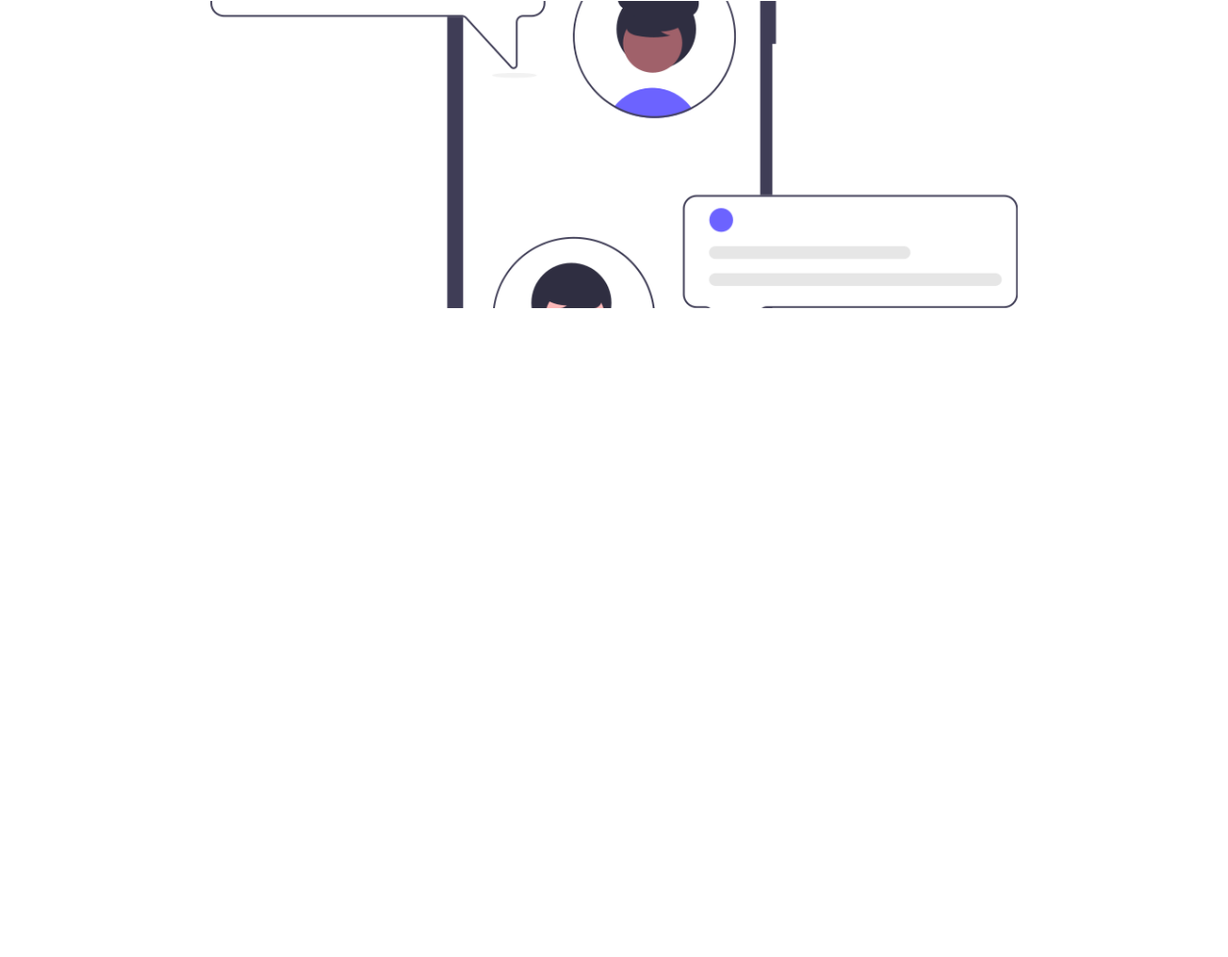
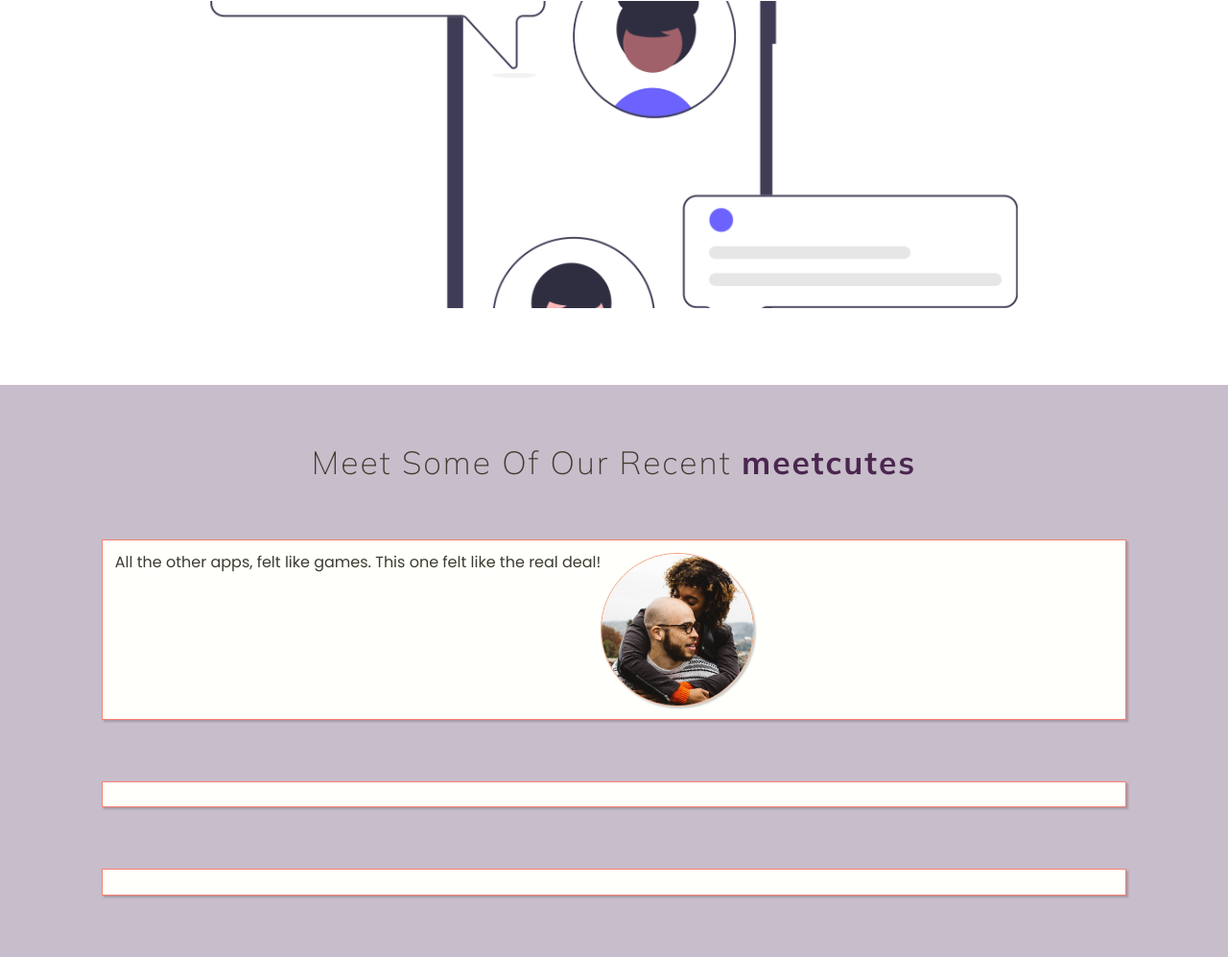
Before and after one commit to olopcodes/my-dating-app, a website: page index.html in a window 1280 px wide. Shown: the part 2527-3524 px from the top of the page at 96% size. Before the commit the page ends 2928 px from the top, so only its background shows below. Drawn offline with Linux system fonts and the light colour scheme.

Commit message:
started work on the slider section

```diff
--- a/index.html
+++ b/index.html
@@ -152,5 +152,27 @@
       <!-- container -->
     </section>
     <!-- benefits -->
+
+    <section class="slider">
+      <div class="container">
+        <h2 class="heading heading--sub">
+          meet some of our recent <span>meetcutes</span>
+        </h2>
+        <div class="slider__slide slider__slide--1">
+          <blockquote class="slider__quote">
+            All the other apps, felt like games. This one felt like the real
+            deal!
+          </blockquote>
+          <div class="slider__img">
+            <img
+              src="./images/couple-small-1.jpeg"
+              alt="a couple that met on the app"
+            />
+          </div>
+        </div>
+        <div class="slider__slide slider__slide--2"></div>
+        <div class="slider__slide slider__slide--3"></div>
+      </div>
+    </section>
   </body>
 </html>
--- a/sass/home/_benefits.scss
+++ b/sass/home/_benefits.scss
@@ -55,3 +55,47 @@
     }
   }
 }
+
+// slider
+.slider {
+  padding: 4rem 0;
+  background-color: rgba($primary, 0.3);
+  h2 {
+    text-align: center;
+    span {
+      text-transform: lowercase;
+      color: $primary;
+      font-weight: bold;
+    }
+  }
+
+  &__slide {
+    margin-top: 4rem;
+    // display: flex;
+    background-color: $white;
+    padding: 0.8rem;
+    border: 1px solid salmon;
+    box-shadow: 2px 2px 2px rgba(0, 0, 0, 0.2);
+
+    // flex-direction: column;
+    // align-items: center;
+    // border: 1px solid red;
+  }
+
+  &__quote {
+    font-size: 1rem;
+    float: left;
+    // flex: 1;
+  }
+
+  &__img {
+    flex: 1;
+    // float: right;
+    width: 10rem;
+    height: 10rem;
+    border-radius: 50%;
+    overflow: hidden;
+    border: 1px solid $cta;
+    box-shadow: 2px 2px 2px rgba(0, 0, 0, 0.2);
+  }
+}
```
Also changed, not shown: css/style.css, images/couple-small-1.jpeg (added).
